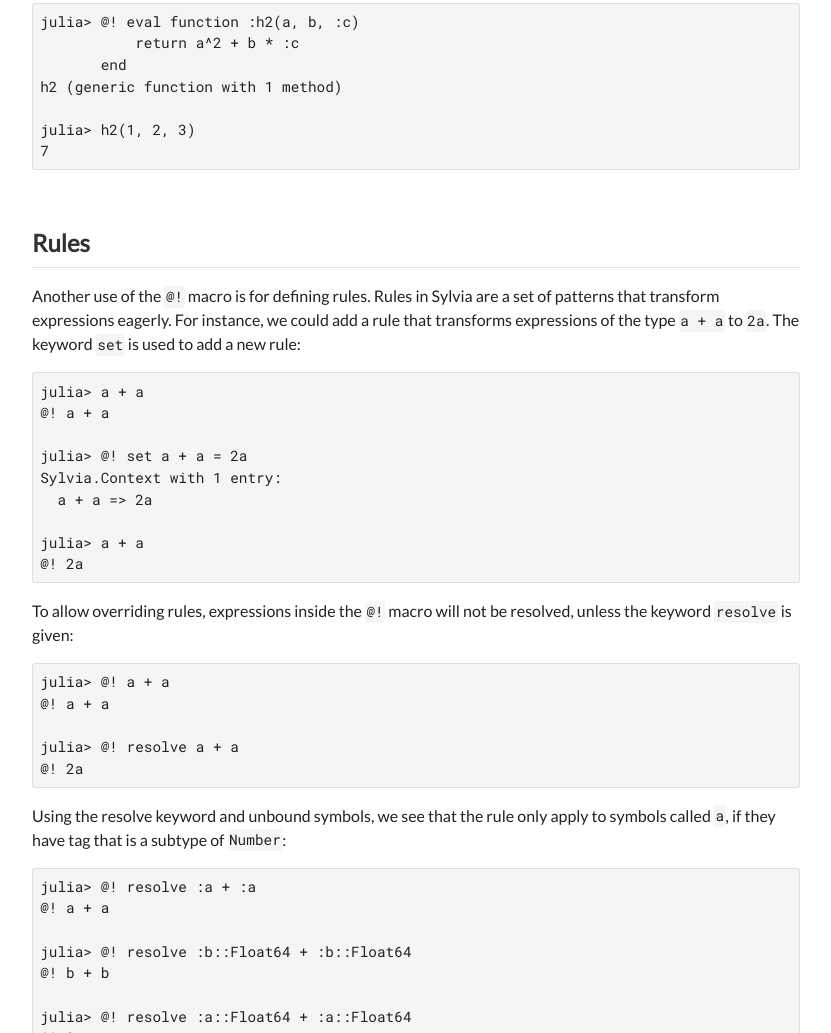
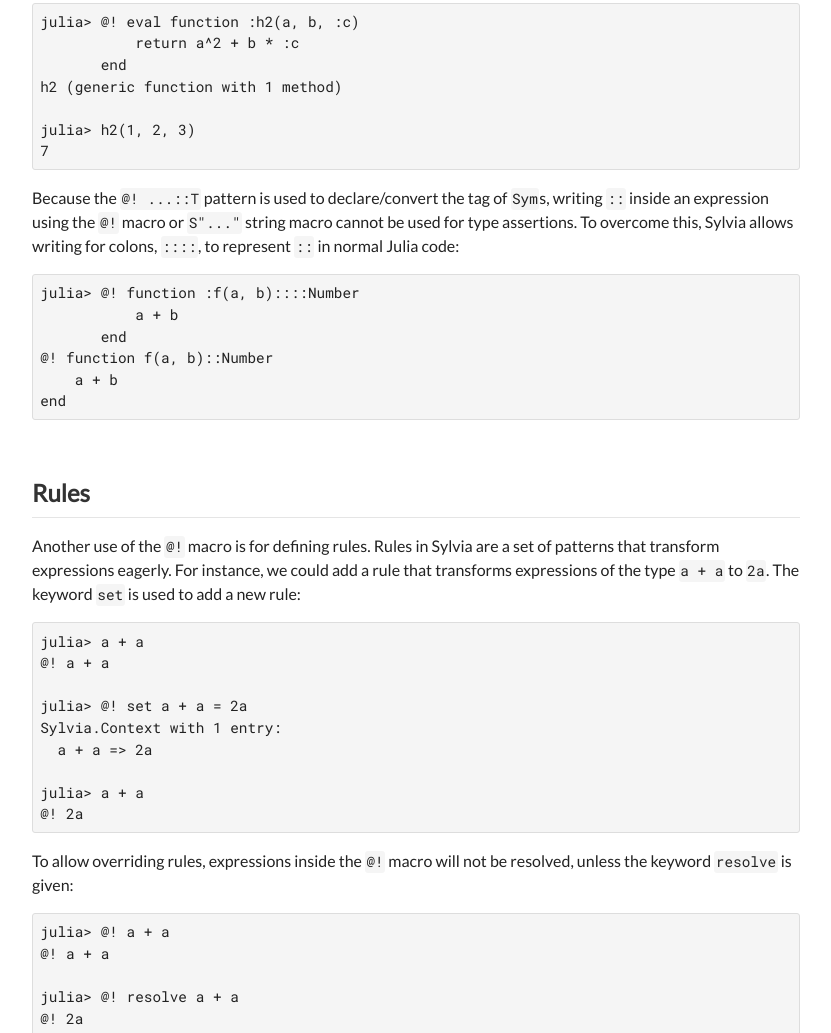
Before and after one commit to dalum/Sylvia.jl, a plain HTML site: page dev/expressions/index.html in a window 1280 px wide. Shown: the part 2778-3811 px from the top of the page, without its empty margins (320-1151 px from the left). Drawn offline with nearby package versions, Linux system fonts and the light colour scheme.

Commit message:
build based on f53d056

```diff
--- a/dev/expressions/index.html
+++ b/dev/expressions/index.html
@@ -66,7 +66,12 @@ julia&gt; h1(1, 2, 3)
 h2 (generic function with 1 method)
 
 julia&gt; h2(1, 2, 3)
-7</code></pre><h2><a class="nav-anchor" id="Rules-1" href="#Rules-1">Rules</a></h2><p>Another use of the <code>@!</code> macro is for defining rules.  Rules in Sylvia are a set of patterns that transform expressions eagerly.  For instance, we could add a rule that transforms expressions of the type <code>a + a</code> to <code>2a</code>.  The keyword <code>set</code> is used to add a new rule:</p><pre><code class="language-julia">julia&gt; a + a
+7</code></pre><p>Because the <code>@! ...::T</code> pattern is used to declare/convert the tag of <code>Sym</code>s, writing <code>::</code> inside an expression using the <code>@!</code> macro or <code>S&quot;...&quot;</code> string macro cannot be used for type assertions.  To overcome this, Sylvia allows writing for colons, <code>::::</code>, to represent <code>::</code> in normal Julia code:</p><pre><code class="language-julia">julia&gt; @! function :f(a, b)::::Number
+           a + b
+       end
+@! function f(a, b)::Number
+    a + b
+end</code></pre><h2><a class="nav-anchor" id="Rules-1" href="#Rules-1">Rules</a></h2><p>Another use of the <code>@!</code> macro is for defining rules.  Rules in Sylvia are a set of patterns that transform expressions eagerly.  For instance, we could add a rule that transforms expressions of the type <code>a + a</code> to <code>2a</code>.  The keyword <code>set</code> is used to add a new rule:</p><pre><code class="language-julia">julia&gt; a + a
 @! a + a
 
 julia&gt; @! set a + a = 2a
--- a/dev/search_index.js
+++ b/dev/search_index.js
@@ -93,7 +93,7 @@ var documenterSearchIndex = {"docs": [
     "page": "Expressions",
     "title": "Calling symbols",
     "category": "section",
-    "text": "In addition to calling functions, Sylvia allows any Sym object to be called, indexed and property accessed arbitrarily.  Together with unbound symbols, this can be useful for defining a function:julia> ex = @! function :h1(a, b, :c)\n           return a^2 + b * :c\n       end\n@! function h1(a::Number, b::Number, c)\n    return a ^ 2 + b * c\nend\n\njulia> eval(ex)\nh1 (generic function with 1 method)\n\njulia> h1(1, 2, 3)\n7Here we saw that Syms can be evaled just like Expr objects in Julia.  In fact, the Sym object itself prints code that can be copy–pasted directly into a file.  Because evaling code is a common task, the @! macro allows the keyword eval to be put before expressions, which will eval the resulting Sym in the current module:julia> @! eval function :h2(a, b, :c)\n           return a^2 + b * :c\n       end\nh2 (generic function with 1 method)\n\njulia> h2(1, 2, 3)\n7"
+    "text": "In addition to calling functions, Sylvia allows any Sym object to be called, indexed and property accessed arbitrarily.  Together with unbound symbols, this can be useful for defining a function:julia> ex = @! function :h1(a, b, :c)\n           return a^2 + b * :c\n       end\n@! function h1(a::Number, b::Number, c)\n    return a ^ 2 + b * c\nend\n\njulia> eval(ex)\nh1 (generic function with 1 method)\n\njulia> h1(1, 2, 3)\n7Here we saw that Syms can be evaled just like Expr objects in Julia.  In fact, the Sym object itself prints code that can be copy–pasted directly into a file.  Because evaling code is a common task, the @! macro allows the keyword eval to be put before expressions, which will eval the resulting Sym in the current module:julia> @! eval function :h2(a, b, :c)\n           return a^2 + b * :c\n       end\nh2 (generic function with 1 method)\n\njulia> h2(1, 2, 3)\n7Because the @! ...::T pattern is used to declare/convert the tag of Syms, writing :: inside an expression using the @! macro or S\"...\" string macro cannot be used for type assertions.  To overcome this, Sylvia allows writing for colons, ::::, to represent :: in normal Julia code:julia> @! function :f(a, b)::::Number\n           a + b\n       end\n@! function f(a, b)::Number\n    a + b\nend"
 },
 
 {
```
